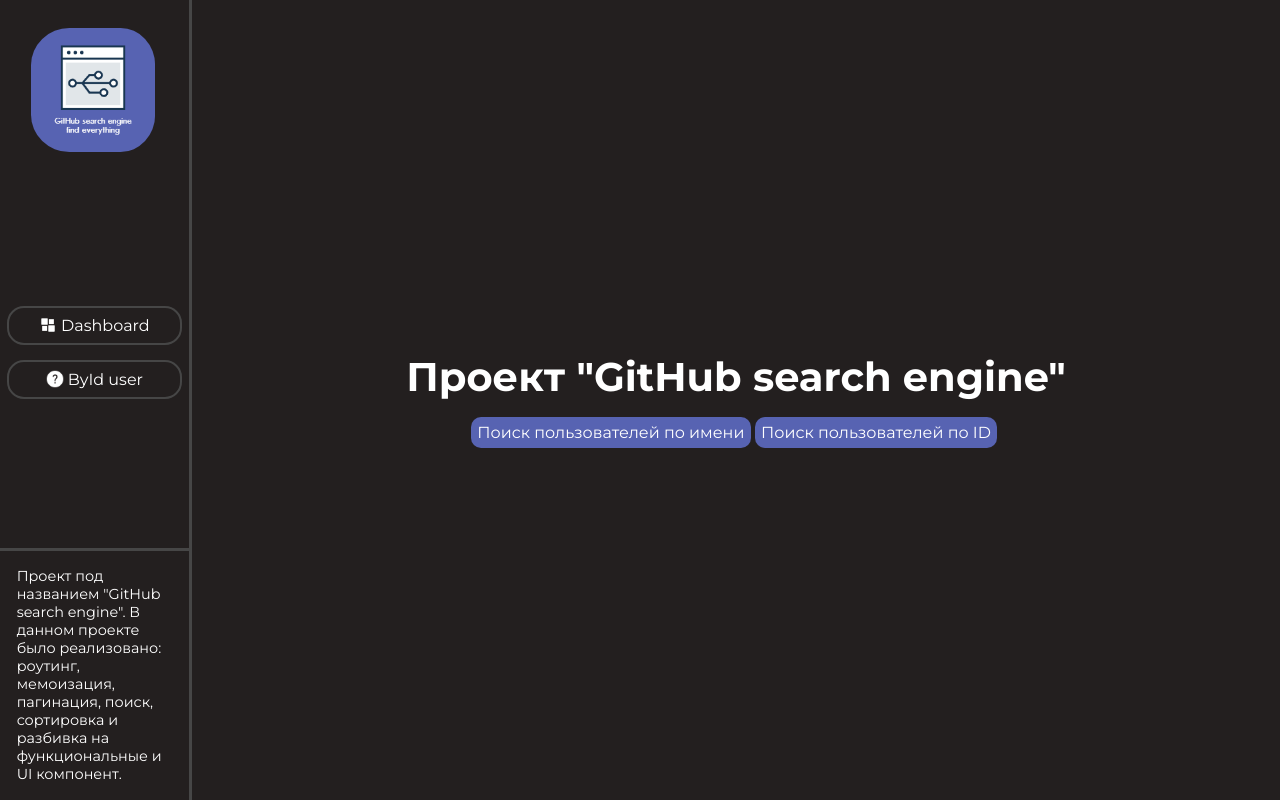
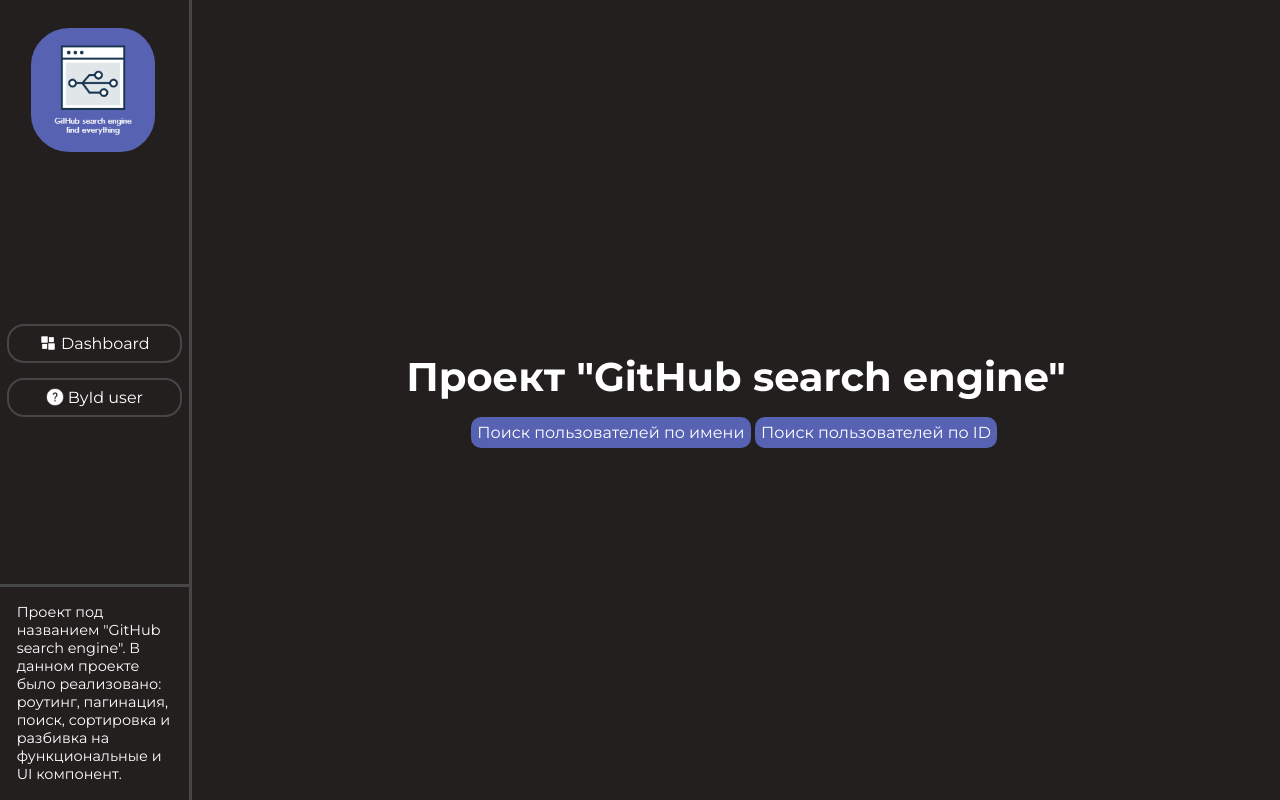
Before and after one commit to ArseniyK1/gitHub-search, a React (Vite) app: page / in a window 1280 px wide. Built offline with nearby package versions, Linux system fonts and the light colour scheme.

Commit message:
small fix

```diff
--- a/src/components/Sidebar.jsx
+++ b/src/components/Sidebar.jsx
@@ -34,8 +34,8 @@
       <div className={styles["menu-footer"]}>
         <p>
           Проект под названием &quot;GitHub search engine&quot;. В данном
-          проекте было реализовано: роутинг, мемоизация, пагинация, поиск,
-          сортировка и разбивка на функциональные и UI компонент.
+          проекте было реализовано: роутинг, пагинация, поиск, сортировка и
+          разбивка на функциональные и UI компонент.
         </p>
       </div>
     </div>
```
